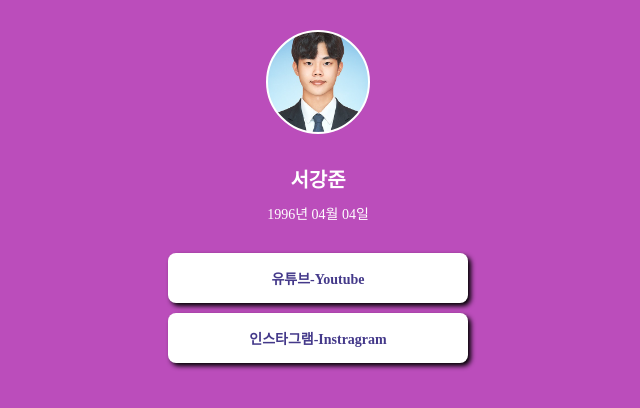
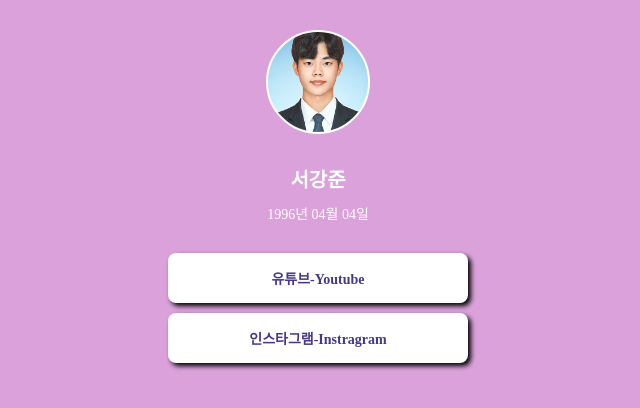
Before and after one commit to Jun-daily96/Myprofile, a plain HTML site: page index.html in a window 1280 px wide. Shown: the whole page, without its empty margins (322-962 px from the left). Drawn offline with Linux system fonts and the light colour scheme; a web font is replaced by a local one.

Commit message:
Update index.html

```diff
--- a/index.html
+++ b/index.html
@@ -14,7 +14,7 @@
 *        {
         font-family: "Pretendard",serif;
         }
-        body {background-color: #bb4dbb;}
+        body {background-color: #dba1db;}
 
         .profile{
             width: 100px;
```
